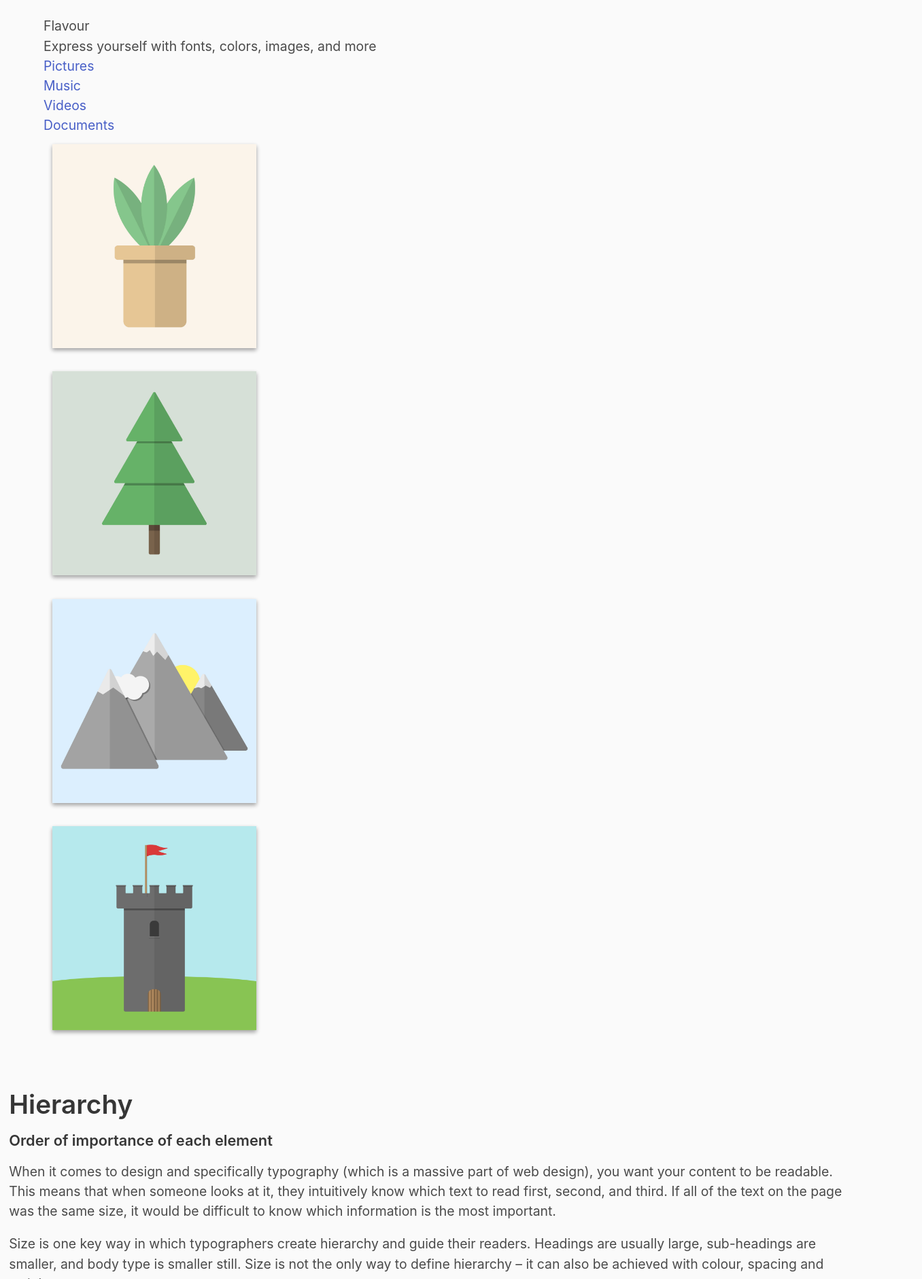
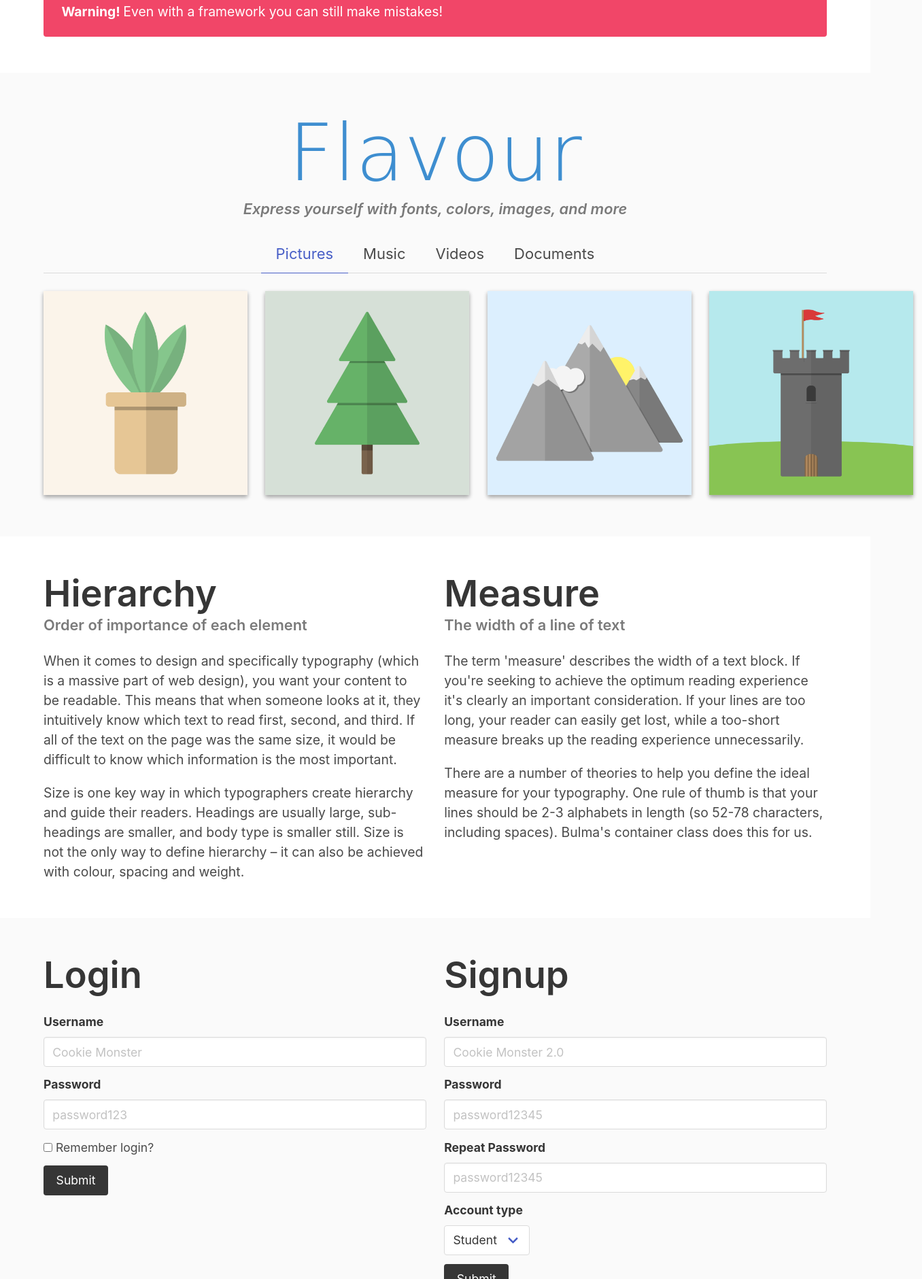
Before and after one commit to jdmar3-comp426/a02-wlemons1, a website: page index.html in a window 1280 px wide. Shown: the part 2187-4068 px from the top of the page at 68% size, 1356 px wide, since content can reach past the window. Drawn offline with nearby package versions, Linux system fonts and the light colour scheme; a web font is replaced by a local one.

Commit message:
Added more classes

```diff
--- a/index.html
+++ b/index.html
@@ -55,51 +55,51 @@
     </div>
 </section>
 <section class="section has-background-white">
-    <div class="">
+    <div class="container">
         <div class="content">
             <h1 class="title has-text-weight-bold">Consistency is Key</h1>
-            <h5 class="subtitle">Elements on a web page should be related and follow the same theme</h5>
+            <h5 class="subtitle has-text-grey has-text-weight-bold">Elements on a web page should be related and follow the same theme</h5>
             <p>
 	    	For the sake of readability and user experience you should try to keep you styling similar throughout the page.
 	    </p>
         </div>
         <hr>
-        <div class="">
-            <h1 class="">Consistency is Key</h1>
-            <h5 class="">Elements on a web page should be related and follow the same theme</h5>
+        <div class="content has-text-centered">
+            <h1 class="title has-text-weight-normal">Consistency is Key</h1>
+            <h5 class="subtitle has-text-grey has-text-weight-normal">Elements on a web page should be related and follow the same theme</h5>
             <p>
 	    	Remember that everything on a web page has a relationship with the other content.
 	    </p>
         </div>
         <hr>
-        <div class="">
-            <h1 class="">Consistency is Key</h1>
+        <div class="content has-text-right">
+            <h1 class="title has-text-weight-light">Consistency is Key</h1>
             <h5 class="subtitle has-text-grey has-text-weight-light">Elements on a web page should be related and follow the same theme</h5>
             <p>
 	    	So content that goes together should have a stylistic (color/size/background/container) relationship.
 	    </p>
         </div>
         <hr>
-        <div class="">
-            <p><span class="">Warning! </span>Even with a framework you can still make mistakes!</p>
+        <div class="notification is-danger">
+            <p><span class="has-text-weight-bold">Warning! </span>Even with a framework you can still make mistakes!</p>
         </div>
     </div>
 </section>
 <section class="section">
     <div class="container">
-        <div class="">
-            <h1 class="">Flavour</h1>
-            <h5 class="">Express yourself with fonts, colors, images, and more</h5>
+        <div class="content has-text-centered">
+            <h1 class="title has-text-info is-family-secondary">Flavour</h1>
+            <h5 class="subtitle has-text-grey is-italic">Express yourself with fonts, colors, images, and more</h5>
         </div>
-        <div class="">
+        <div class="tabs is-medium is-centered">
             <ul>
-                <li class=""><a>Pictures</a></li>
+                <li class="is-active"><a>Pictures</a></li>
                 <li><a>Music</a></li>
                 <li><a>Videos</a></li>
                 <li><a>Documents</a></li>
             </ul>
         </div>
-        <div class="">
+        <div class="columns">
             <div class="column">
                 <img src="images/all-01.jpg" alt="Pictures">
             </div>
@@ -115,13 +115,13 @@
         </div>
     </div>
 </section>
-<section class="">
-    <div class="">
+<section class="section has-background-white">
+    <div class="container">
         <div class="content">
-            <div class="">
+            <div class="columns">
                 <div class="column">
-                    <h1 class="">Hierarchy</h1>
-                    <h5 class="">Order of importance of each element</h5>
+                    <h1 class="title">Hierarchy</h1>
+                    <h5 class="subtitle has-text-grey">Order of importance of each element</h5>
                     <p>
 		    	When it comes to design and specifically typography (which is a massive part of web design), you want your content to be readable.
 			This means that when someone looks at it, they intuitively know which text to read first, second, and third.
@@ -133,9 +133,9 @@
                         Size is not the only way to define hierarchy – it can also be achieved with colour, spacing and weight.
 		    </p>
                 </div>
-                <div class="">
-                    <h1 class="">Measure</h1>
-                    <h5 class="">The width of a line of text</h5>
+                <div class="column">
+                    <h1 class="title">Measure</h1>
+                    <h5 class="subtitle has-text-grey">The width of a line of text</h5>
                     <p>
 		    	The term 'measure' describes the width of a text block.
 		    	If you're seeking to achieve the optimum reading experience it's clearly an important consideration.
@@ -151,11 +151,11 @@
         </div>
     </div>
 </section>
-<section class="">
+<section class="section">
     <div class="container">
-        <div class="">
+        <div class="columns">
             <div class="column">
-                <h1 class="">Login</h1>
+                <h1 class="title">Login</h1>
                 <form>
                     <div class="field">
                         <label class="label">Username</label>
@@ -163,52 +163,52 @@
                             <input class="input" type="text" placeholder="Cookie Monster" name="username">
                         </div>
                     </div>
-                    <div class="">
-                        <label class="">Password</label>
-                        <div class="">
-                            <input class="" type="password" placeholder="password123" name="password">
+                    <div class="field">
+                        <label class="label">Password</label>
+                        <div class="control">
+                            <input class="input" type="password" placeholder="password123" name="password">
                         </div>
                     </div>
-                    <div class="">
-                        <div class="">
+                    <div class="field">
+                        <div class="control">
                             <label class="checkbox">
                                 <input type="checkbox" name="remember">
                                 Remember login?
                             </label>
                         </div>
                     </div>
-                    <div class="">
-                        <div class="">
+                    <div class="field">
+                        <div class="control">
                             <button class="button is-dark" type="submit">Submit</button>
                         </div>
                     </div>
                 </form>
             </div>
-            <div class="">
-                <h1 class="">Signup</h1>
+            <div class="column">
+                <h1 class="title">Signup</h1>
                 <form>
-                    <div class="">
-                        <label class="">Username</label>
-                        <div class="">
-                            <input class="" type="text" placeholder="Cookie Monster 2.0" name="username">
+                    <div class="field">
+                        <label class="label">Username</label>
+                        <div class="control">
+                            <input class="input" type="text" placeholder="Cookie Monster 2.0" name="username">
                         </div>
                     </div>
-                    <div class="">
-                        <label class="">Password</label>
-                        <div class="">
-                            <input class="" type="password" placeholder="password12345">
+                    <div class="field">
+                        <label class="label">Password</label>
+                        <div class="control">
+                            <input class="input" type="password" placeholder="password12345">
                         </div>
                     </div>
-                    <div class="">
-                        <label class="">Repeat Password</label>
-                        <div class="">
+                    <div class="field">
+                        <label class="label">Repeat Password</label>
+                        <div class="control">
                             <input class="input" type="password" placeholder="password12345" name="password">
                         </div>
                     </div>
-                    <div class="">
-                        <label class="">Account type</label>
-                        <div class="">
-                            <div class="">
+                    <div class="field">
+                        <label class="label">Account type</label>
+                        <div class="control">
+                            <div class="select">
                                 <select name="accountType">
                                     <option>Student</option>
                                     <option>Teacher</option>
@@ -216,8 +216,8 @@
                             </div>
                         </div>
                     </div>
-                    <div class="">
-                        <div class="">
+                    <div class="field">
+                        <div class="control">
                             <button class="button is-dark" type="submit">Submit</button>
                         </div>
                     </div>
```
